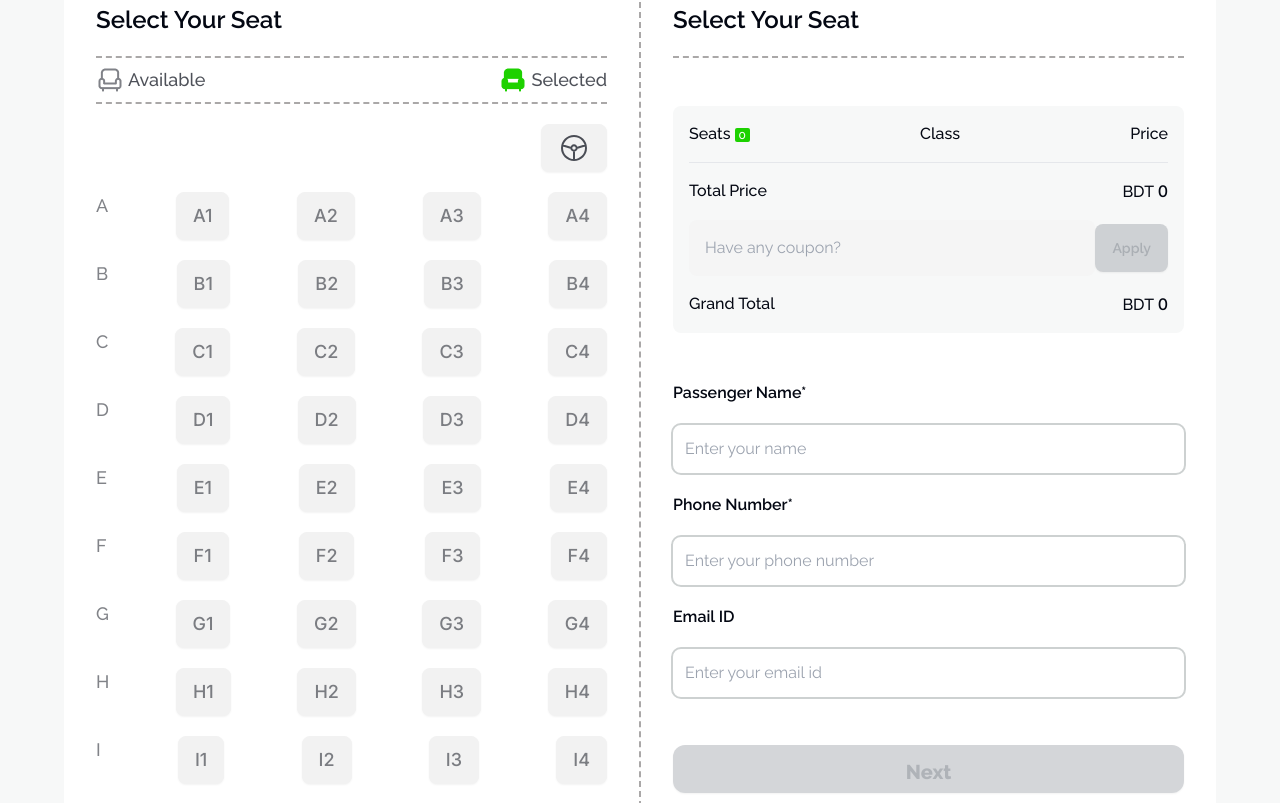
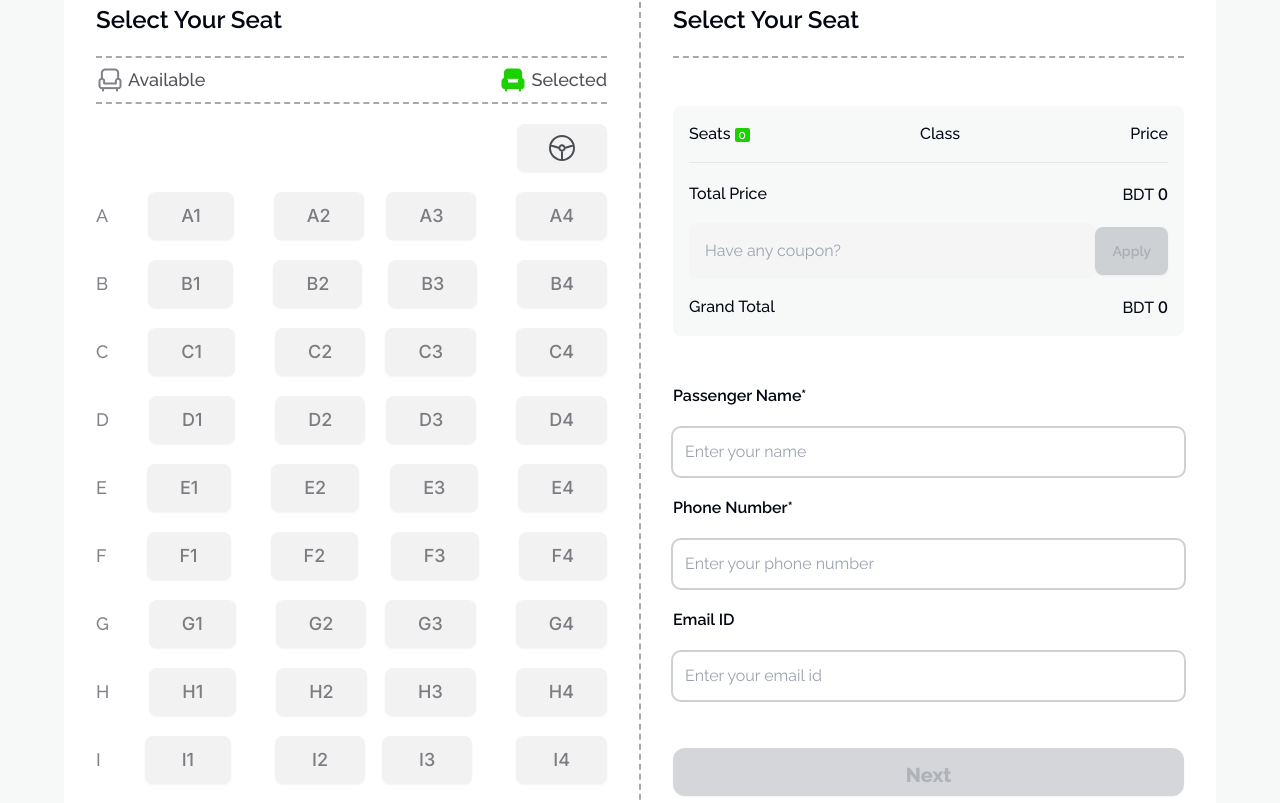
Before and after one commit to Rkb-Hasan/Shanti-paribahan, a plain HTML site: page index.html in a window 1280 px wide. Shown: the part 1997-2800 px from the top of the page. Drawn offline with nearby package versions, Linux system fonts and the light colour scheme.

Commit message:
corrected design

```diff
--- a/index.html
+++ b/index.html
@@ -81,7 +81,7 @@
           End-to-End Travel with <br />
           <p class="text-[#1dd100]">Shanti Paribahan</p>
         </h1>
-        <p>
+        <p class="inter">
           Yes, you can run unit tests and view the results directly within the
           app. The integrated testing features allow for a streamlined .
         </p>
@@ -285,7 +285,7 @@
 
               <!-- driver-seat -->
               <div class="flex justify-end">
-                <button class="btn">
+                <button class="btn px-[28px]">
                   <svg
                     width="32.000000"
                     height="32.000000"
@@ -328,76 +328,212 @@
                 </button>
               </div>
               <!-- seat-container -->
-              <div class="flex flex-col gap-5">
+              <div class="flex flex-col gap-5 justify-center">
                 <div class="flex justify-between inter">
+                  <div class="flex gap-10 items-center inter">
                     <p class="font-medium text-lg seat">A</p>
-                  <button class="btn font-medium text-lg seat chair">A1</button>
-                  <button class="btn font-medium text-lg seat chair">A2</button>
-                  <button class="btn font-medium text-lg seat chair">A3</button>
-                  <button class="btn font-medium text-lg seat chair">A4</button>
+                    <button class="btn font-medium text-lg seat chair px-8">
+                      A1
+                    </button>
+                    <button class="btn font-medium text-lg seat chair px-8">
+                      A2
+                    </button>
+                  </div>
+                  <div class="flex gap-10 items-center inter">
+                    <button class="btn font-medium text-lg seat chair px-8">
+                      A3
+                    </button>
+                    <button class="btn font-medium text-lg seat chair px-8">
+                      A4
+                    </button>
+                  </div>
                 </div>
                 <div class="flex justify-between inter">
+                  <div class="flex gap-10 items-center inter">
                     <p class="font-medium text-lg seat">B</p>
-                  <button class="btn font-medium text-lg seat chair">B1</button>
-                  <button class="btn font-medium text-lg seat chair">B2</button>
-                  <button class="btn font-medium text-lg seat chair">B3</button>
-                  <button class="btn font-medium text-lg seat chair">B4</button>
+                    <button class="btn font-medium text-lg seat chair px-8">
+                      B1
+                    </button>
+                    <button class="btn font-medium text-lg seat chair px-8">
+                      B2
+                    </button>
+                  </div>
+                  <div class="flex gap-10 items-center inter">
+                    <button class="btn font-medium text-lg seat chair px-8">
+                      B3
+                    </button>
+                    <button class="btn font-medium text-lg seat chair px-8">
+                      B4
+                    </button>
+                  </div>
                 </div>
                 <div class="flex justify-between inter">
+                  <div class="flex gap-10 items-center inter">
                     <p class="font-medium text-lg seat">C</p>
-                  <button class="btn font-medium text-lg seat chair">C1</button>
-                  <button class="btn font-medium text-lg seat chair">C2</button>
-                  <button class="btn font-medium text-lg seat chair">C3</button>
-                  <button class="btn font-medium text-lg seat chair">C4</button>
+                    <button class="btn font-medium text-lg seat chair px-8">
+                      C1
+                    </button>
+                    <button class="btn font-medium text-lg seat chair px-8">
+                      C2
+                    </button>
+                  </div>
+                  <div class="flex gap-10 items-center inter">
+                    <button class="btn font-medium text-lg seat chair px-8">
+                      C3
+                    </button>
+                    <button class="btn font-medium text-lg seat chair px-8">
+                      C4
+                    </button>
+                  </div>
                 </div>
                 <div class="flex justify-between inter">
+                  <div class="flex gap-10 items-center inter">
                     <p class="font-medium text-lg seat">D</p>
-                  <button class="btn font-medium text-lg seat chair">D1</button>
-                  <button class="btn font-medium text-lg seat chair">D2</button>
-                  <button class="btn font-medium text-lg seat chair">D3</button>
-                  <button class="btn font-medium text-lg seat chair">D4</button>
+                    <button class="btn font-medium text-lg seat chair px-8">
+                      D1
+                    </button>
+                    <button class="btn font-medium text-lg seat chair px-8">
+                      D2
+                    </button>
+                  </div>
+                  <div class="flex gap-10 items-center inter">
+                    <button class="btn font-medium text-lg seat chair px-8">
+                      D3
+                    </button>
+                    <button class="btn font-medium text-lg seat chair px-8">
+                      D4
+                    </button>
+                  </div>
                 </div>
                 <div class="flex justify-between inter">
+                  <div class="flex gap-10 items-center inter">
                     <p class="font-medium text-lg seat">E</p>
-                  <button class="btn font-medium text-lg seat chair">E1</button>
-                  <button class="btn font-medium text-lg seat chair">E2</button>
-                  <button class="btn font-medium text-lg seat chair">E3</button>
-                  <button class="btn font-medium text-lg seat chair">E4</button>
+                    <button class="btn font-medium text-lg seat chair px-8">
+                      E1
+                    </button>
+                    <button class="btn font-medium text-lg seat chair px-8">
+                      E2
+                    </button>
+                  </div>
+                  <div class="flex gap-10 items-center inter">
+                    <button class="btn font-medium text-lg seat chair px-8">
+                      E3
+                    </button>
+                    <button class="btn font-medium text-lg seat chair px-8">
+                      E4
+                    </button>
+                  </div>
                 </div>
                 <div class="flex justify-between inter">
+                  <div class="flex gap-10 items-center inter">
                     <p class="font-medium text-lg seat">F</p>
-                  <button class="btn font-medium text-lg seat chair">F1</button>
-                  <button class="btn font-medium text-lg seat chair">F2</button>
-                  <button class="btn font-medium text-lg seat chair">F3</button>
-                  <button class="btn font-medium text-lg seat chair">F4</button>
+                    <button class="btn font-medium text-lg seat chair px-8">
+                      F1
+                    </button>
+                    <button class="btn font-medium text-lg seat chair px-8">
+                      F2
+                    </button>
+                  </div>
+                  <div class="flex gap-10 items-center inter">
+                    <button class="btn font-medium text-lg seat chair px-8">
+                      F3
+                    </button>
+                    <button class="btn font-medium text-lg seat chair px-8">
+                      F4
+                    </button>
+                  </div>
                 </div>
                 <div class="flex justify-between inter">
+                  <div class="flex gap-10 items-center inter">
                     <p class="font-medium text-lg seat">G</p>
-                  <button class="btn font-medium text-lg seat chair">G1</button>
-                  <button class="btn font-medium text-lg seat chair">G2</button>
-                  <button class="btn font-medium text-lg seat chair">G3</button>
-                  <button class="btn font-medium text-lg seat chair">G4</button>
+                    <button class="btn font-medium text-lg seat chair px-8">
+                      G1
+                    </button>
+                    <button class="btn font-medium text-lg seat chair px-8">
+                      G2
+                    </button>
+                  </div>
+                  <div class="flex gap-10 items-center inter">
+                    <button class="btn font-medium text-lg seat chair px-8">
+                      G3
+                    </button>
+                    <button class="btn font-medium text-lg seat chair px-8">
+                      G4
+                    </button>
+                  </div>
                 </div>
                 <div class="flex justify-between inter">
+                  <div class="flex gap-10 items-center inter">
                     <p class="font-medium text-lg seat">H</p>
-                  <button class="btn font-medium text-lg seat chair">H1</button>
-                  <button class="btn font-medium text-lg seat chair">H2</button>
-                  <button class="btn font-medium text-lg seat chair">H3</button>
-                  <button class="btn font-medium text-lg seat chair">H4</button>
+                    <button class="btn font-medium text-lg seat chair px-8">
+                      H1
+                    </button>
+                    <button class="btn font-medium text-lg seat chair px-8">
+                      H2
+                    </button>
+                  </div>
+                  <div class="flex gap-10 items-center inter">
+                    <button class="btn font-medium text-lg seat chair px-8">
+                      H3
+                    </button>
+                    <button class="btn font-medium text-lg seat chair px-8">
+                      H4
+                    </button>
+                  </div>
                 </div>
                 <div class="flex justify-between inter">
+                  <div class="flex gap-11 items-center inter">
                     <p class="font-medium text-lg seat">I</p>
-                  <button class="btn font-medium text-lg seat chair">I1</button>
-                  <button class="btn font-medium text-lg seat chair">I2</button>
-                  <button class="btn font-medium text-lg seat chair">I3</button>
-                  <button class="btn font-medium text-lg seat chair">I4</button>
+                    <button
+                      class="btn font-medium text-lg seat chair px-9 text-center"
+                    >
+                      I1
+                    </button>
+                    <button
+                      class="btn font-medium text-lg seat chair px-9 text-center"
+                    >
+                      I2
+                    </button>
+                  </div>
+                  <div class="flex gap-11 items-center inter">
+                    <button
+                      class="btn font-medium text-lg seat chair px-9 text-center"
+                    >
+                      I3
+                    </button>
+                    <button
+                      class="btn font-medium text-lg seat chair px-9 text-center"
+                    >
+                      I4
+                    </button>
+                  </div>
                 </div>
                 <div class="flex justify-between inter">
+                  <div class="flex gap-10 items-center inter">
                     <p class="font-medium text-lg seat">J</p>
-                  <button class="btn font-medium text-lg seat chair">J1</button>
-                  <button class="btn font-medium text-lg seat chair">J2</button>
-                  <button class="btn font-medium text-lg seat chair">J3</button>
-                  <button class="btn font-medium text-lg seat chair">J4</button>
+                    <button
+                      class="btn font-medium text-lg seat chair px-9 text-center"
+                    >
+                      J1
+                    </button>
+                    <button
+                      class="btn font-medium text-lg seat chair px-9 text-center"
+                    >
+                      J2
+                    </button>
+                  </div>
+                  <div class="flex gap-10 items-center inter">
+                    <button
+                      class="btn font-medium text-lg seat chair px-9 text-center"
+                    >
+                      J3
+                    </button>
+                    <button
+                      class="btn font-medium text-lg seat chair px-9 text-center"
+                    >
+                      J4
+                    </button>
+                  </div>
                 </div>
               </div>
             </div>
@@ -437,7 +573,7 @@
                 </div>
 
                 <!-- second-line -->
-                <hr class="bg-[#f7f8f8]" />
+                <hr class="bg-[#f7f8f8] h-1" />
                 <!-- total-price -->
                 <div class="flex justify-between">
                   <h2 class="text-header font-medium">Total Price</h2>
@@ -506,7 +642,7 @@
                   >Phone Number*</label
                 >
                 <input
-                  type="text"
+                  type="number"
                   name="number"
                   id="phn-number"
                   placeholder="Enter your phone number"
--- a/index.js
+++ b/index.js
@@ -20,7 +20,7 @@ for (let chair of chairs) {
       const phnNumber = document.getElementById("phn-number");
       const nextBtn = document.getElementById("next");
       phnNumber.addEventListener("keyup", function () {
-        if (!isNaN(phnNumber.value) && String(phnNumber.value.length) > 0) {
+        if (String(phnNumber.value.length) > 0) {
           nextBtn.removeAttribute("disabled");
         }
       });
@@ -32,6 +32,7 @@ for (let chair of chairs) {
 
       const chairP = document.createElement("p");
       chairP.classList.add("chair-details");
+      chairP.classList.add("pb-3");
 
       const span1 = document.createElement("span");
       span1.innerText = e.target.innerText;
```
Lines whose indentation alone changed are shown as unchanged.
